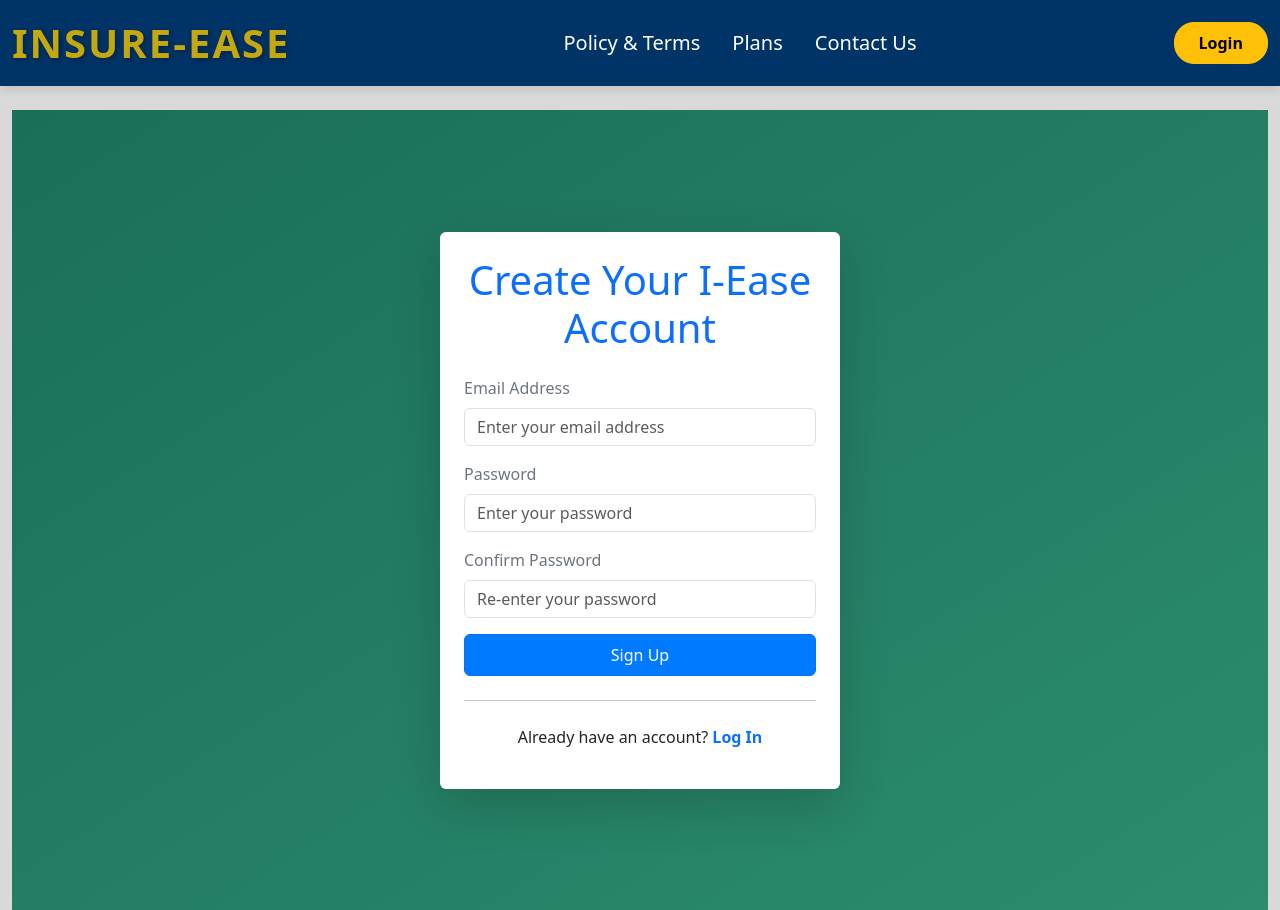
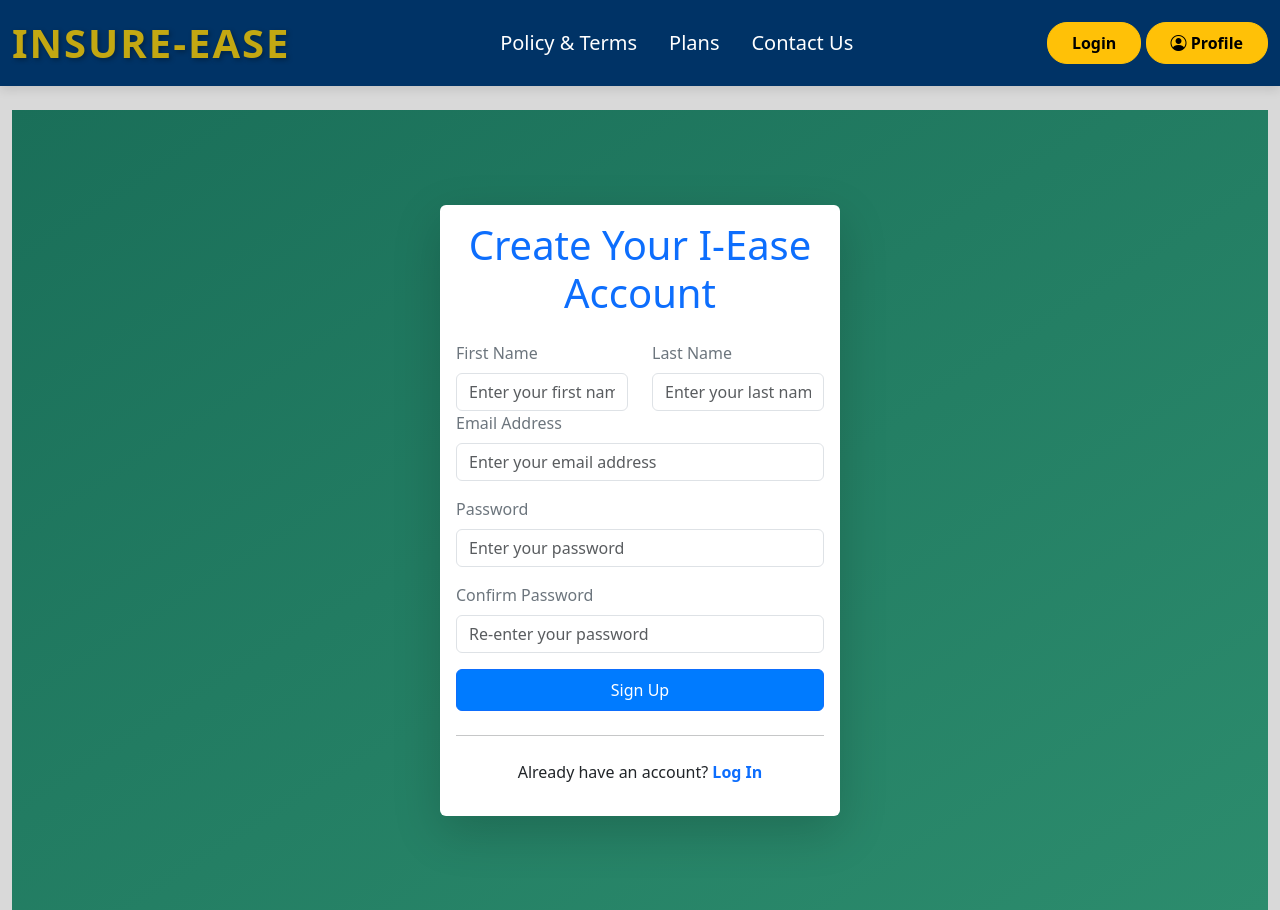
Before and after one commit to KadenNYP/ISPJ_Group5C, a Flask app: page /signup in a window 1280 px wide. Run offline with Flask 3, Linux system fonts and the light colour scheme.

Commit message:
user accounts functionality

```diff
--- a/app/Templates/Base.html
+++ b/app/Templates/Base.html
@@ -5,6 +5,7 @@
     <title>{% block title %}Home{% endblock %}</title>
 
     <link href="https://cdn.jsdelivr.net/npm/bootstrap@5.3.0-alpha1/dist/css/bootstrap.min.css" rel="stylesheet">
+    <link rel="stylesheet" href="https://cdn.jsdelivr.net/npm/bootstrap-icons@1.11.3/font/bootstrap-icons.min.css">
 
     <link rel="stylesheet" href="{{ url_for('static', filename='css/base.css') }}">
     <link rel="stylesheet" href="{{ url_for('static', filename='css/navbar.css') }}">
--- a/app/Templates/includes/_navbar.html
+++ b/app/Templates/includes/_navbar.html
@@ -17,7 +17,15 @@
 
             <ul class="navbar-nav">
                 <li class="nav-item">
-                    <a class="btn btn-warning px-4 py-2 fw-bold" href="{{ url_for('auth.login') }}">Login</a>
+                    <a class="btn btn-warning px-4 py-2 fw-bold before-login" href="{{ url_for('auth.login') }}">Login</a>
+                    <a class="btn btn-warning px-4 py-2 fw-bold after-login">
+                        <i class="bi bi-person-circle"></i>
+                        Profile
+                    </a>
+                    <ul class="dropdown-menu">
+                        <li><a class="dropdown-item" href="{{ url_for('auth.logout') }}">View Profile</a></li>
+                        <li><a class="dropdown-item" href="{{ url_for('auth.logout') }}">Change Password</a></li>
+                        <li><a class="dropdown-item" href="{{ url_for('auth.logout') }}">Log Out</a></li>
                 </li>
             </ul>
         </div>
--- a/app/Templates/user/signup.html
+++ b/app/Templates/user/signup.html
@@ -4,9 +4,19 @@
 
 {% block content %}
 <div class="signup-page-container d-flex align-items-center justify-content-center">
-    <div class="form-container bg-white p-4 rounded shadow-lg">
+    <div class="form-container bg-white p-3 rounded shadow-lg">
         <h1 class="text-center text-primary mb-4">Create Your I-Ease Account</h1>
         <form autocomplete="off" action="{{ url_for('auth.signup') }}" method="POST">
+            <div class="form-row row">
+                <div class="col-md-6">
+                    <label for="first-name" class="form-label text-secondary">First Name</label>
+                    <input id="first-name" type="text" name="first_name" placeholder="Enter your first name" maxlength="50" class="form-control" required>
+                </div>
+                <div class="col-md-6">
+                    <label for="last-name" class="form-label text-secondary">Last Name</label>
+                    <input id="last-name" type="text" name="last_name" placeholder="Enter your last name" maxlength="50" class="form-control" required>
+                </div>
+            </div>
             <div class="form-group mb-3">
                 <label for="email" class="form-label text-secondary">Email Address</label>
                 <input id="email" type="email" name="email" placeholder="Enter your email address" maxlength="100" class="form-control" required>
@@ -16,8 +26,8 @@
                 <input id="password" type="password" name="password" placeholder="Enter your password" maxlength="100" class="form-control" required>
             </div>
             <div class="form-group mb-3">
-                <label for="confirm-password" class="form-label text-secondary">Confirm Password</label>
-                <input id="confirm-password" type="password" name="confirm_password" placeholder="Re-enter your password" maxlength="100" class="form-control" required>
+                <label for="confirm_password" class="form-label text-secondary">Confirm Password</label>
+                <input id="confirm_password" type="password" name="confirm_password" placeholder="Re-enter your password" maxlength="100" class="form-control" required>
             </div>
             <button type="submit" class="btn btn-primary w-100 py-2">Sign Up</button>
         </form>
--- a/app/auth.py
+++ b/app/auth.py
@@ -24,21 +24,29 @@ def signup():
         first_name = request.form.get('first_name')
         last_name = request.form.get('last_name')
         email = request.form.get('email')
-        password1 = request.form.get('password1')
-        password2 = request.form.get('password2')
+        password = request.form.get('password')
+        confirm_password = request.form.get('confirm_password')
+
+        # Debugging
+        print(f"Signup form data: first_name={first_name}, last_name={last_name}, email={email}, password={password}, confirm_password={confirm_password}")
 
         user = User.query.filter_by(email=email).first()
+
+        # Check if the email already exists
         if user:
             flash('Email already exists.', category='error')
         elif is_valid_email(email) == False:
             flash('Invalid email address.', category='error')
+        elif password != confirm_password:
+            flash('Passwords do not match.', category='error')
         else:
-            user = User(first_name=first_name, last_name=last_name, email=email, password=generate_password_hash(password1, method='sha256'))
+            hashed_password = generate_password_hash(password, method='pbkdf2:sha256')
+            user = User(first_name=first_name, last_name=last_name, email=email, password=hashed_password)
             db.session.add(user)
             db.session.commit()
             login_user(user, remember=True)
             flash('Account created!', category='success')
-            return redirect(url_for('views.home'))
+            return redirect(url_for('route.index'))
 
     return render_template('user/signup.html')
 
@@ -63,7 +71,7 @@ def login():
                 db.session.commit()
                 flash('Logged in successfully!', category='success')
                 login_user(user, remember=True)
-                return redirect(url_for('views.home'))
+                return redirect(url_for('route.index'))
             else:
                 # Increment failed login attempts
                 user.failed_login_attempts += 1
@@ -84,4 +92,4 @@ def login():
 def logout():
     logout_user()
     flash('You have been logged out.')
-    return redirect(url_for('home.index'))
+    return redirect(url_for('route.index'))
--- a/app/init.py
+++ b/app/init.py
@@ -10,7 +10,7 @@ db = SQLAlchemy()
 def create_app():
     app = Flask(__name__)
     app.config['SECRET_KEY'] = 'secret'
-    app.config['SQLALCHEMY_DATABASE_URI'] = 'mysql://website:password123@localhost/website'
+    app.config['SQLALCHEMY_DATABASE_URI'] = 'mysql://root:password123@localhost/website'
     db.init_app(app)
 
     from .auth import auth as auth_blueprint
--- a/app/reset_db.py
+++ b/app/reset_db.py
@@ -13,12 +13,12 @@ try:
     my_cursor = mydb.cursor()
 
     #Drop the database if it exists
-    my_cursor.execute("DROP DATABASE IF EXISTS ISPJ")
+    my_cursor.execute("DROP DATABASE IF EXISTS website")
 
     #Create the database
-    my_cursor.execute("CREATE DATABASE ISPJ")
+    my_cursor.execute("CREATE DATABASE website")
 
-    my_cursor.execute("USE ISPJ")
+    my_cursor.execute("USE website")
 
     my_cursor.execute('''
     CREATE TABLE user (
```
